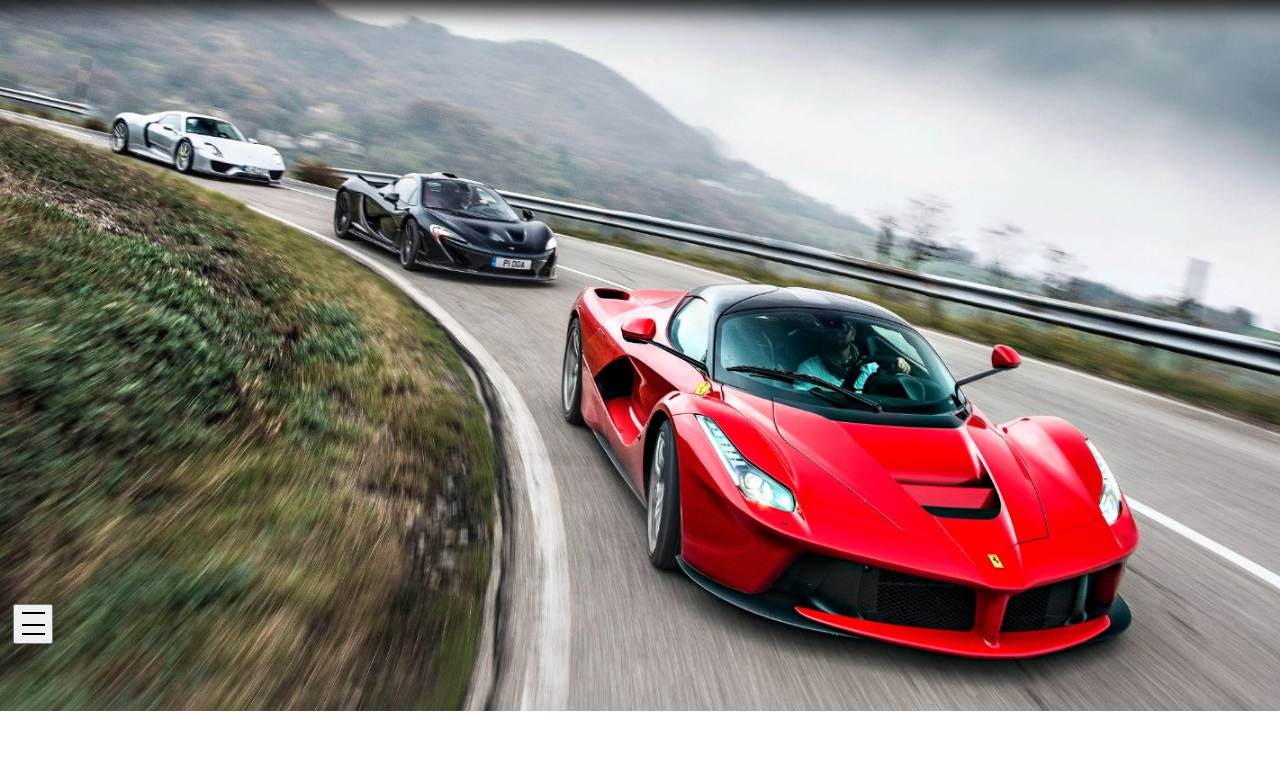
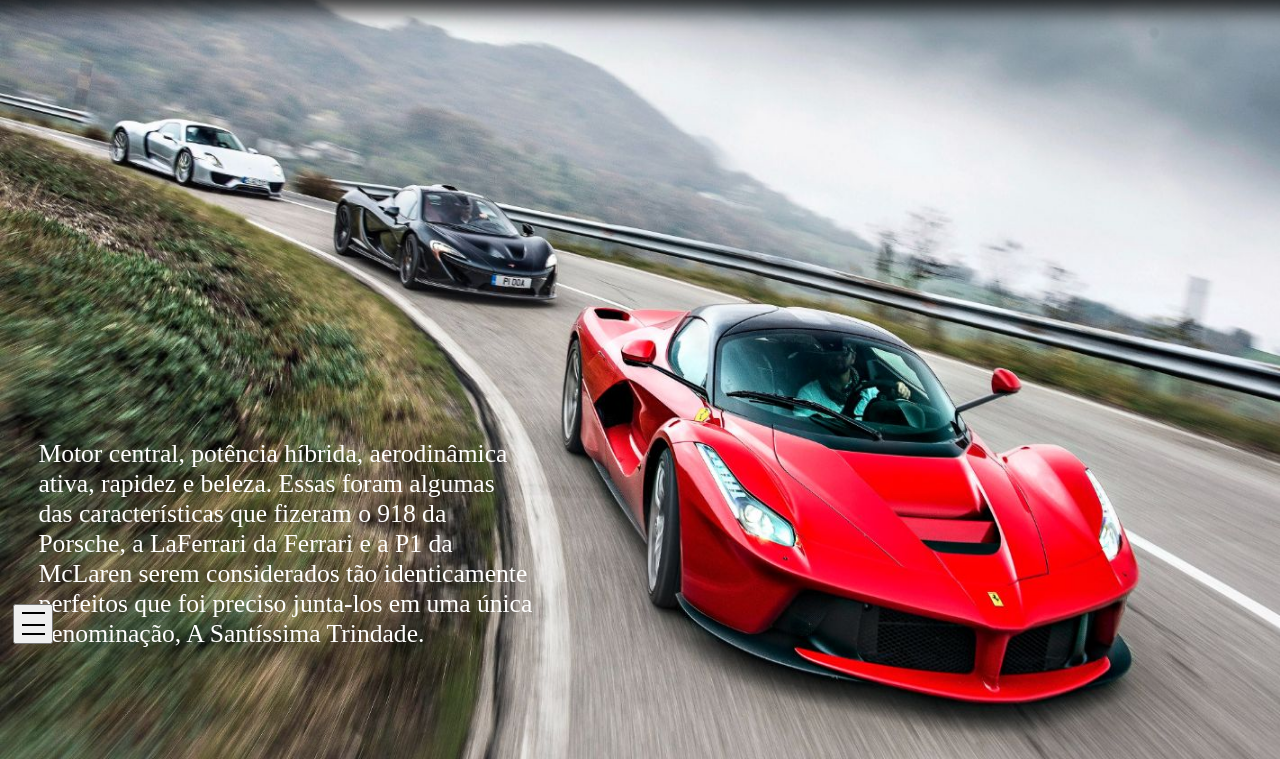
Before and after one commit to Davi-mulB/3TRI-IA23-Davi-Blum, a plain HTML site: page 001-ATIVIDADE-Menu Hamburguer/index.html in a window 1280 px wide. Shown: the part 143-902 px from the top of the page. Before the commit the page ends 858 px from the top, so only its background shows below. Drawn offline with Linux system fonts and the light colour scheme; a web font is replaced by a local one.

Commit message:
Falta mexer nas medidas do grid

```diff
--- a/001-ATIVIDADE-Menu Hamburguer/index.html
+++ b/001-ATIVIDADE-Menu Hamburguer/index.html
@@ -78,16 +78,17 @@
         </a>
     </nav>
     <header>
-        <h1>A Santíssima Trindade dos esportivos</h1>
+        <h1>A Santíssima Trindade dos hipercarros</h1>
         <div class="logos">
             <img src="Logo_Maclaren.png">
             <img src="Logo_Porsche.png">
             <img src="Logo_Ferrari.png">
         </div>
     </header>
-    <div>
-        <section>
-            <img src="HT_image.png" class="img_fundo1">
+    <div class="inicio">
+        <img src="HT_image.png" class="img_fundo1">
+        <section class="frase_inicial">
+            Motor central, potência híbrida, aerodinâmica ativa, rapidez e beleza. Essas foram algumas das características que fizeram o 918 da Porsche, a LaFerrari da Ferrari e a P1 da McLaren serem considerados tão identicamente perfeitos que foi preciso junta-los em uma única denominação, A Santíssima Trindade.
         </section>
     </div>
 </body>
--- a/001-ATIVIDADE-Menu Hamburguer/main.css
+++ b/001-ATIVIDADE-Menu Hamburguer/main.css
@@ -137,6 +137,25 @@ header {
     width: 5vw;
 }
 
-.img_fundo1 {
+.inicio {
+    height: 60vw;
+    display: grid;
+    grid-template-columns: 3vw 6fr 9fr;
+    grid-template-rows: 35vw 1fr 2vw;
+}
+
+.img_fundo1{
+    height: 100%;
     width: 100%;
+    grid-column-start: 1;
+    grid-column-end: 4;
+    grid-row-start: 1;
+    grid-row-end: 4;
 }
+
+.frase_inicial {
+    grid-column: 2;
+    grid-row: 2;
+    color: white;
+    font-size: 2vw;
+}
```
